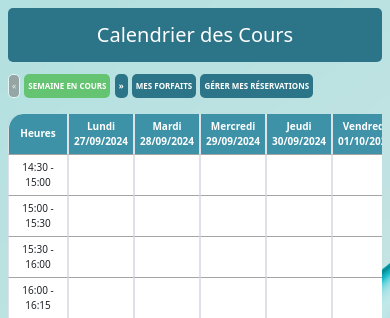
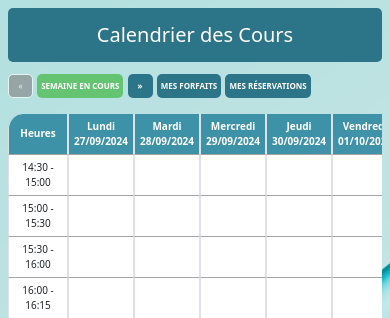
Before and after one commit to SamuelMeline/AirStudio73, a Symfony app: template templates/calendar/index.html.twig in a window 390 px wide. Shown: the part 109-427 px from the top of the page. Run offline with Twig, Linux system fonts and the light colour scheme; the template is opened without the code that fills it, so the values that code supplies are empty; some libraries are stand-ins or nearby versions.

Commit message:
update css

```diff
--- a/public/styles/style.css
+++ b/public/styles/style.css
@@ -399,11 +399,6 @@ a.complet:hover {
 	padding-right: 8px;
 }
 
-.content-scrollable {
-	overflow-y: auto;
-	overflow-x: auto;
-}
-
 h1 {
 	font-size: 24px;
 	background-color: #2c7487;
@@ -424,23 +419,23 @@ h1 {
 	border-radius: 5px;
 }
 
-/* Pour les navigateurs WebKit (Chrome, Safari, Edge) */
+.content-scrollable {
+	overflow-y: auto;
+	overflow-x: auto;
+}
+
+/* Personnalisation de la barre de défilement */
 .content-scrollable::-webkit-scrollbar {
-	width: 6px; /* Largeur de la scrollbar */
-	height: 6px;
-	color: #2c7487;
+	width: 7px;
+	height: 7px;
 }
 
 .content-scrollable::-webkit-scrollbar-track {
 	background-color: transparent;
-	/* border-radius: 20px; */
-	margin-top: 20px; /* Ajouter un espace en haut de la piste */
-	margin-bottom: 20px; /* Ajouter un espace en bas de la piste */
 }
 
 .content-scrollable::-webkit-scrollbar-thumb {
-	background-color: #2c7487;
-	border-radius: 20px;
+	background-color: #00000088;
 }
 
 textarea.form-control {
@@ -533,6 +528,10 @@ footer.footer p {
 
 	.col {
 		width: 100%;
+	}
+
+	.switch {
+		min-width: 25px;
 	}
 
 	.jumbotron {
@@ -641,7 +640,8 @@ footer.footer p {
 		padding: 0;
 	}
 
-	footer.footer a, a.nav-link {
+	footer.footer a,
+	a.nav-link {
 		font-size: 16px !important;
 	}
 
@@ -692,7 +692,8 @@ footer.footer p {
 		padding: 5px;
 	}
 
-	.planning .mobile a, .planning .mobile .btn {
+	.planning .mobile a,
+	.planning .mobile .btn {
 		font-size: 10px !important;
 	}
 
@@ -700,7 +701,8 @@ footer.footer p {
 		border: none;
 	}
 
-	.mobile .calendar-navigation, .mobile .day-navigation {
+	.mobile .calendar-navigation,
+	.mobile .day-navigation {
 		display: block;
 		text-align: center;
 	}
@@ -722,3 +724,9 @@ footer.footer p {
 		padding-right: 12px;
 	}
 }
+
+@media screen and (max-width: 385px) {
+	.calendrier .create-cours {
+		margin-top: 5px;
+	}
+}
--- a/templates/calendar/index.html.twig
+++ b/templates/calendar/index.html.twig
@@ -32,14 +32,14 @@
 			{% if prevDate >= startOfCurrentWeek %}
 				<a href="{{ path('calendar', { 'year': prevYear, 'week': prevWeek }) }}" class="btn btn-general">&laquo;</a>
 			{% else %}
-				<button class="btn btn-general" disabled>&laquo;</button>
+				<button class="btn btn-general switch" disabled>&laquo;</button>
 			{% endif %}
 			<a href="{{ path('calendar', { 'year': 'now'|date('Y'), 'week': 'now'|date('W') }) }}" class="btn reserve-btn">Semaine en cours</a>
-			<a href="{{ path('calendar', { 'year': nextYear, 'week': nextWeek }) }}" class="btn btn-general">&raquo;</a>
+			<a href="{{ path('calendar', { 'year': nextYear, 'week': nextWeek }) }}" class="btn btn-general switch">&raquo;</a>
 			<a href="{{ path('user_subscription') }}" class="btn btn-general">Mes forfaits</a>
-			<a href="{{ path('booking_manage') }}" class="btn btn-general">Gérer mes réservations</a>
+			<a href="{{ path('booking_manage') }}" class="btn btn-general">Mes réservations</a>
 			{% if is_granted('ROLE_ADMIN') %}
-				<a href="{{ path('course_new') }}" class="btn reserve-btn">Créer un cours</a>
+				<a href="{{ path('course_new') }}" class="btn reserve-btn create-cours">Créer un cours</a>
 			{% endif %}
 		</div>
 
```
